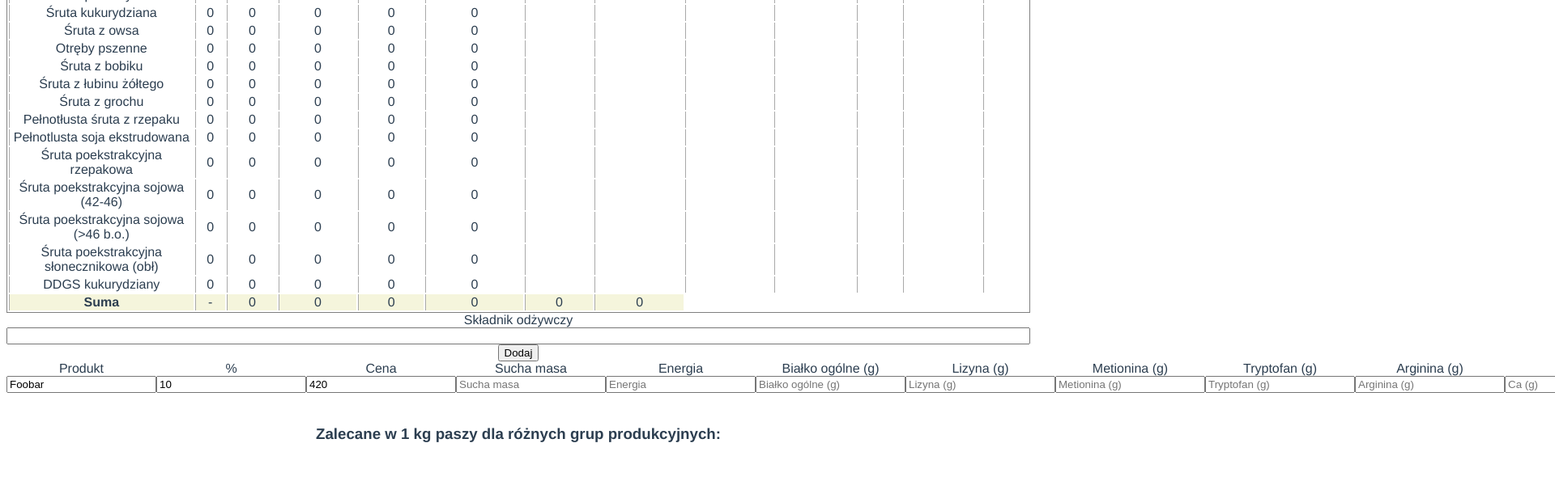
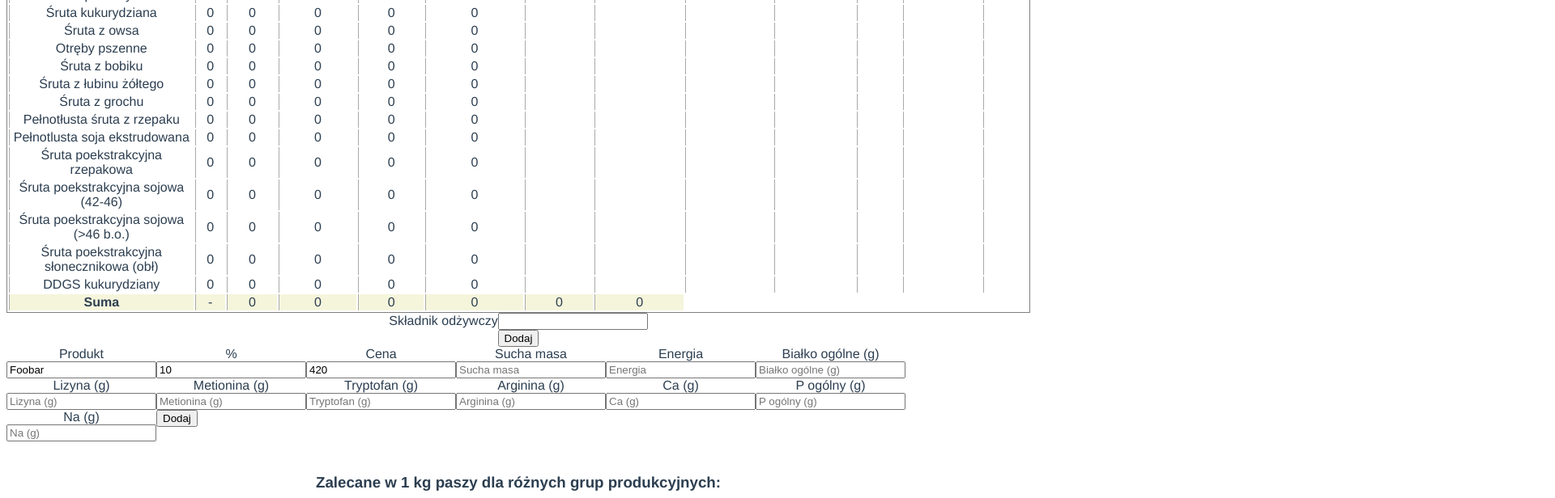
Before and after one commit to lemcz/sggw-poultry-forage-calculator, a Vue app: page / in a window 1280 px wide. Shown: the part 221-837 px from the top of the page at 81% size, 1920 px wide, since content can reach past the window. Before the commit the page ends 800 px from the top, so only its background shows below. Built offline with nearby package versions, Linux system fonts and the light colour scheme.

Commit message:
feat: Improve form handling when adding nutrients
* Add field types to the nutrients
* Add nutrient field to the product form

```diff
--- a/src/components/ForageCalculator.vue
+++ b/src/components/ForageCalculator.vue
@@ -10,13 +10,15 @@
           </label>
           <input type="text" id="nutrient" v-model="nutrient" />
         </div>
+        <div>
           <button>
             Dodaj
           </button>
+        </div>
       </form>
     </div>
     <div>
-      <form v-on:submit.prevent="addIngredient()" style="display: flex;">
+      <form v-on:submit.prevent="addIngredient()" style="display: flex; flex-wrap: wrap;">
         <component
           v-for="field in schema"
           :key="field.property"
@@ -24,9 +26,11 @@
           v-model="ingredient[field.property]"
           v-bind="field"
         ></component>
+        <div>
           <button>
             Dodaj
           </button>
+        </div>
       </form>
     </div>
     <div class="information-panel">
@@ -36,18 +40,15 @@
 </template>
 
 <script lang="ts">
-import { defineComponent, ref } from 'vue';
-import { isEqual } from 'lodash-es';
+import { computed, defineComponent, ref } from 'vue';
 import FoodItemTable from '@/components/foodItemTable/FoodItemTable.vue';
 import NumberField from '@/components/number-field/NumberField.vue';
 import TextField from '@/components/text-field/TextField.vue';
 import { FieldMode } from '@/models/fieldMode';
+import { alreadyExists } from '@/helpers/collection-helpers';
+import { getHeaderType } from '@/helpers/food-item-table';
 
-import { FoodItemService } from './foodItem/foodItem.service';
-
-function alreadyExists<T>(collection: T[], item: T): boolean {
-  return collection.some((collectionItem) => isEqual(collectionItem, item));
-}
+import { FieldType, FoodItemService } from './foodItem/foodItem.service';
 
 export default defineComponent({
   name: 'ForageCalculator',
@@ -57,19 +58,20 @@ export default defineComponent({
     NumberField,
   },
   setup() {
-    const headers = FoodItemService.getHeaders();
+    const headers = ref(FoodItemService.getHeaders());
     const products = FoodItemService.getProducts();
-    // TODO add types to headers
-    const schema = headers.map((header) => ({
-      type: 'TextField',
+    const schema = computed(() =>
+      headers.value.map((header) => ({
+        type: getHeaderType(header.type),
         mode: FieldMode.Edit,
         property: header.property,
         label: header.label,
         placeholder: header.label,
-    }));
+      })),
+    );
 
     return {
-      schema: ref(schema),
+      schema,
       headers,
       products,
       nutrient: ref(''),
@@ -85,6 +87,7 @@ export default defineComponent({
       const nutrient = {
         label: this.nutrient,
         property: this.nutrient,
+        type: FieldType.Number,
       };
       if (!this.nutrient || alreadyExists(this.headers, nutrient)) {
         return;
@@ -103,8 +106,8 @@ export default defineComponent({
         // TODO clean this up after adding types to headers
         {
           ...this.ingredient,
-          percentage: parseInt(this.ingredient.percentage as unknown as string),
-          cost: parseInt(this.ingredient.cost as unknown as string),
+          percentage: parseInt((this.ingredient.percentage as unknown) as string),
+          cost: parseInt((this.ingredient.cost as unknown) as string),
         },
       ];
       this.ingredient = {
@@ -133,8 +136,4 @@ li {
 a {
   color: #42b983;
 }
-.form-input {
-  display: flex;
-  flex-direction: column;
-}
 </style>
--- a/src/components/foodItem/foodItem.service.ts
+++ b/src/components/foodItem/foodItem.service.ts
@@ -1,20 +1,27 @@
-import { FoodItemRecord } from '@/models/foodItem.model';
+import { FoodItemRecord, NutrientItem } from '@/models/foodItem.model';
+import { FieldMode } from '@/models/fieldMode';
+
+export enum FieldType {
+  Text = 'text',
+  Number = 'number',
+  Select = 'select',
+}
 
 class FoodItemSingleton {
-  headers = [
-    { label: 'Produkt', property: 'label' },
-    { label: '%', property: 'percentage' },
-    { label: 'Cena', property: 'cost' },
-    { label: 'Sucha masa', property: 'dryWeight' },
-    { label: 'Energia', property: 'energy' },
-    { label: 'Białko ogólne (g)', property: 'protein' },
-    { label: 'Lizyna (g)', property: 'lysine' },
-    { label: 'Metionina (g)', property: 'methionine' },
-    { label: 'Tryptofan (g)', property: 'tryptophan' },
-    { label: 'Arginina (g)', property: 'arginine' },
-    { label: 'Ca (g)', property: 'calcium' },
-    { label: 'P ogólny (g)', property: 'phosphorus' },
-    { label: 'Na (g)', property: 'sodium' },
+  headers: NutrientItem[] = [
+    { label: 'Produkt', property: 'label', type: FieldType.Text, mode: FieldMode.View },
+    { label: '%', property: 'percentage', type: FieldType.Number },
+    { label: 'Cena', property: 'cost', type: FieldType.Number },
+    { label: 'Sucha masa', property: 'dryWeight', type: FieldType.Number },
+    { label: 'Energia', property: 'energy', type: FieldType.Number },
+    { label: 'Białko ogólne (g)', property: 'protein', type: FieldType.Number },
+    { label: 'Lizyna (g)', property: 'lysine', type: FieldType.Number },
+    { label: 'Metionina (g)', property: 'methionine', type: FieldType.Number },
+    { label: 'Tryptofan (g)', property: 'tryptophan', type: FieldType.Number },
+    { label: 'Arginina (g)', property: 'arginine', type: FieldType.Number },
+    { label: 'Ca (g)', property: 'calcium', type: FieldType.Number },
+    { label: 'P ogólny (g)', property: 'phosphorus', type: FieldType.Number },
+    { label: 'Na (g)', property: 'sodium', type: FieldType.Number },
   ];
 
   products: FoodItemRecord[] = [
@@ -149,9 +156,6 @@ class FoodItemSingleton {
     },
   ];
 
-  // eslint-disable-next-line @typescript-eslint/no-empty-function
-  constructor() {}
-
   getProducts() {
     return this.products;
   }
--- a/src/helpers/collection-helpers.ts
+++ b/src/helpers/collection-helpers.ts
@@ -1,4 +1,6 @@
-export const calculateSums = (collection: object[] = []) => {
+import { isEqual } from 'lodash-es';
+
+export function calculateSums(collection: object[] = []): number[] {
   return collection.reduce((acc: number[], curr) => {
     Object.values(curr).forEach((value, idx) => {
       if (typeof value === 'number') {
@@ -7,4 +9,8 @@ export const calculateSums = (collection: object[] = []) => {
     });
     return acc;
   }, []);
-};
+}
+
+export function alreadyExists<T>(collection: T[], item: T): boolean {
+  return collection.some((collectionItem) => isEqual(collectionItem, item));
+}
--- /dev/null
+++ b/src/helpers/food-item-table.ts
@@ -0,0 +1,13 @@
+import { FieldType } from '@/components/foodItem/foodItem.service';
+
+export function getHeaderType(type?: FieldType): 'TextField' | 'NumberField' | 'SelectField' | '' {
+  switch (type) {
+    case FieldType.Text:
+      return 'TextField';
+    case FieldType.Number:
+      return 'NumberField';
+    case FieldType.Select:
+      return 'SelectField';
+  }
+  return '';
+}
```
Also changed, not shown: src/models/foodItem.model.ts (+10 -0 lines). Lines whose indentation alone changed are shown as unchanged.
